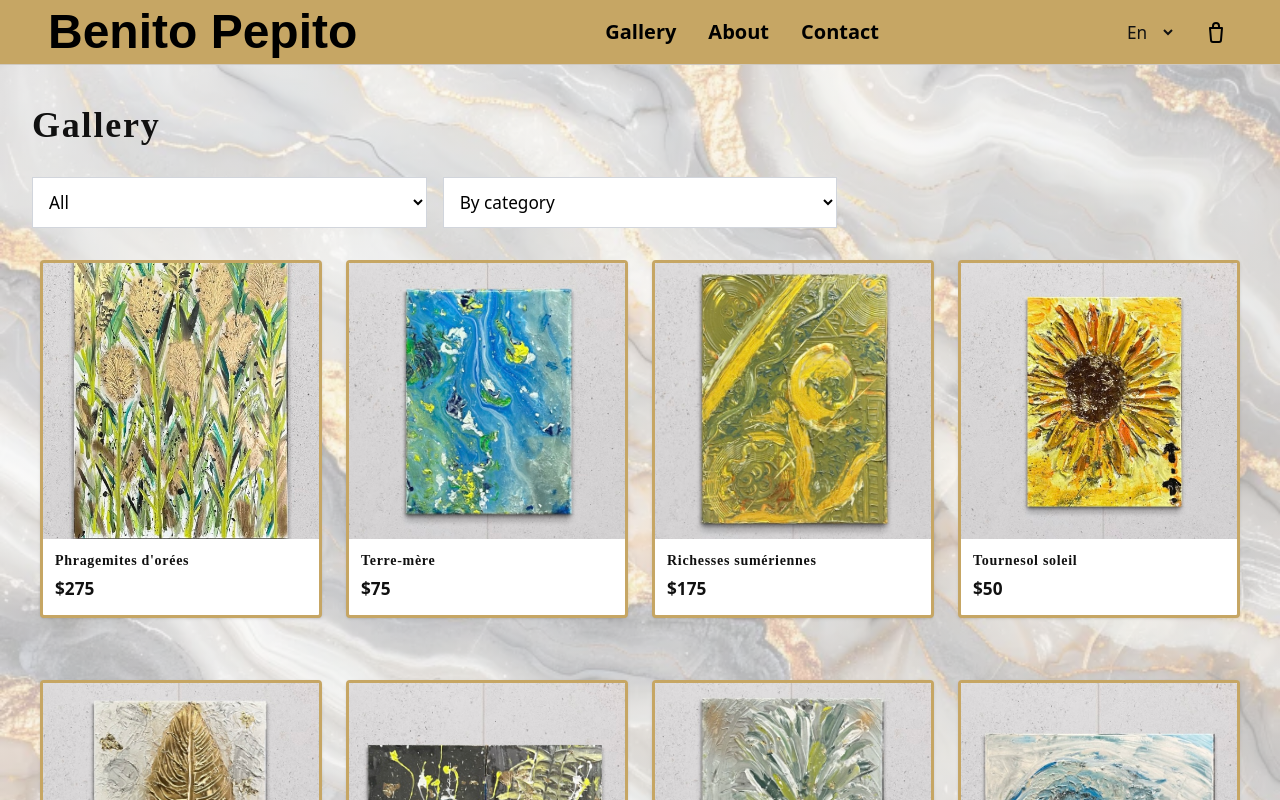
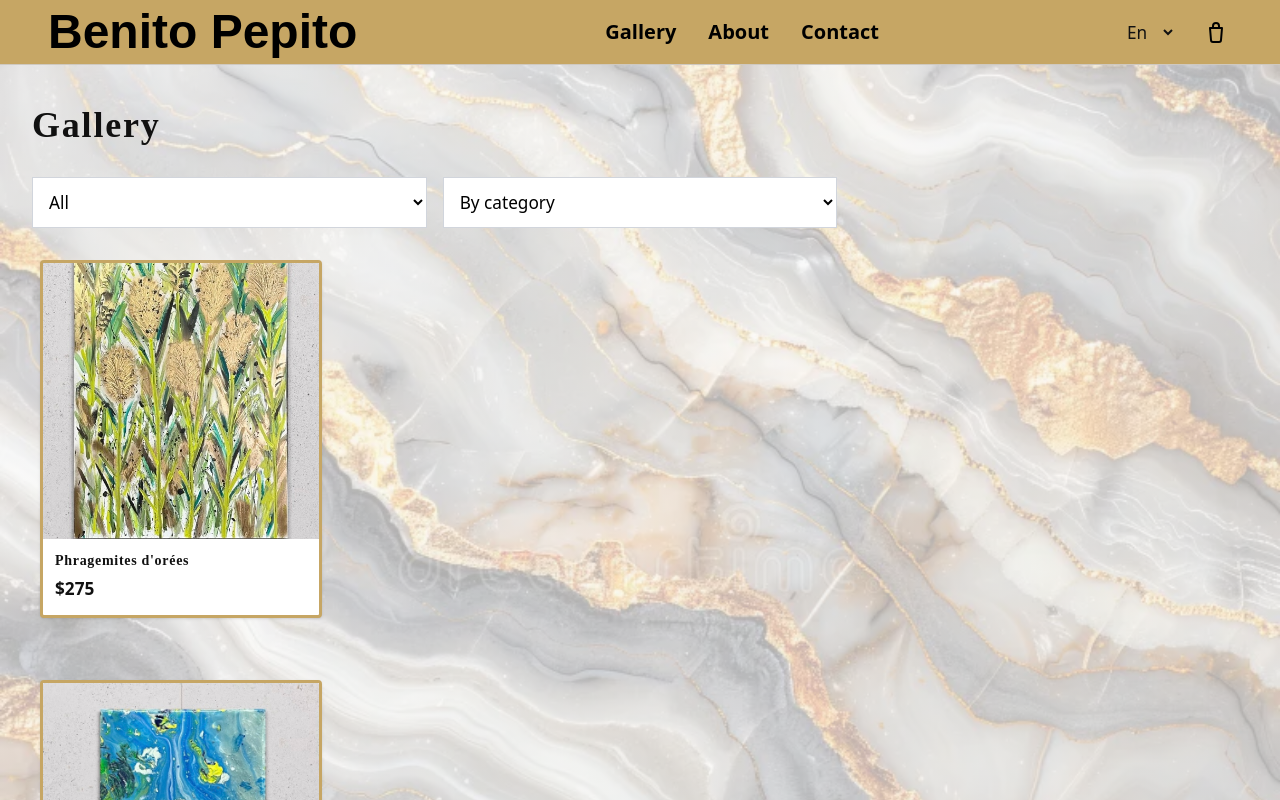
Before and after one commit to proteauj/benito-pepito, a Next.js app in the folder my-app/: page /products in a window 1280 px wide. Shown: the top 800 px of the page. Built offline with nearby package versions, Linux system fonts and the light colour scheme; no server answers; the database is empty.

Commit message:
fix lag x

```diff
--- a/my-app/app/products/page.tsx
+++ b/my-app/app/products/page.tsx
@@ -7,6 +7,8 @@ import { Product } from '@/types';
 import ProductCard from './ProductCard';
 import ProductsLoading from '@/components/ProductsLoading';
 import { useVirtualizer } from '@tanstack/react-virtual';
+
+const PAGE_SIZE = 36; // nombre max de produits visibles pour le scroll
 
 export default function ProductsPage() {
   const { t } = useI18n();
@@ -28,7 +30,6 @@ export default function ProductsPage() {
 
         const result = (await res.json()) as Record<string, Product[]> | Product[];
         const allProducts: Product[] = Array.isArray(result) ? result : Object.values(result).flat();
-
         setData(allProducts);
       } catch (e: any) {
         setError(e.message || 'Error loading products');
@@ -39,9 +40,10 @@ export default function ProductsPage() {
     fetchData();
   }, []);
 
-  // 🔹 Tri des produits
+  // 🔹 Trier
   const sortedProducts = useMemo(() => {
-    return [...data].sort((a, b) => {
+    const arr = Array.isArray(data) ? data : [];
+    return [...arr].sort((a, b) => {
       switch (sortBy) {
         case 'lastUpdated':
           return new Date(b.lastUpdated).getTime() - new Date(a.lastUpdated).getTime();
@@ -55,61 +57,39 @@ export default function ProductsPage() {
     });
   }, [data, sortBy]);
 
-  // 🔹 Filtre par taille
+  // 🔹 Filtrer
   const filteredProducts = useMemo(() => {
     return sortedProducts.filter(p => sizeFilter === 'All' || p.size === sizeFilter);
   }, [sortedProducts, sizeFilter]);
 
-  // 🔹 Détection du nombre de colonnes pour responsive
-  const getColumns = () => {
-    if (typeof window === 'undefined') return 1;
-    if (window.innerWidth >= 1024) return 4;
-    if (window.innerWidth >= 768) return 3;
-    if (window.innerWidth >= 640) return 2;
-    return 1;
-  };
-  const columns = getColumns();
-  const rowCount = Math.ceil(filteredProducts.length / columns);
+  // 🔹 Préload des images visibles uniquement
+  useEffect(() => {
+    filteredProducts.slice(0, PAGE_SIZE).forEach(p => {
+      const img = new Image();
+      img.src = p.image;
+    });
+  }, [filteredProducts]);
 
-  // 🔹 Virtualisation par ligne
-  const rowVirtualizer = useVirtualizer({
-    count: rowCount,
+  // 🔹 Virtualisation par produit (max 36 visibles)
+  const virtualizer = useVirtualizer({
+    count: Math.min(filteredProducts.length, PAGE_SIZE),
     getScrollElement: () => parentRef.current,
-    estimateSize: () => 420, // hauteur approximative d'une ligne
-    overscan: 3,
+    estimateSize: () => 420, // hauteur approximative de chaque ProductCard
+    overscan: 12,
   });
 
-  // 🔹 Préload images visibles
-  useEffect(() => {
-    const visibleIndexes = rowVirtualizer.getVirtualItems().flatMap(v =>
-      Array.from({ length: columns }, (_, i) => v.index * columns + i)
-    );
-    visibleIndexes.forEach(idx => {
-      const p = filteredProducts[idx];
-      if (p) {
-        const img = new Image();
-        img.src = p.image;
-      }
-    });
-  }, [rowVirtualizer.getVirtualItems(), filteredProducts, columns]);
-
   if (loading) return <ProductsLoading />;
-
-  if (error) {
+  if (error)
     return (
       <div className="min-h-screen flex items-center justify-center">
         <div className="text-center">
           <p className="text-xl text-red-600">{error}</p>
-          <Link
-            href="/"
-            className="mt-4 inline-block bg-[var(--gold)] text-black px-6 py-3 font-semibold hover:bg-[var(--gold-dark)]"
-          >
+          <Link href="/" className="mt-4 inline-block bg-[var(--gold)] text-black px-6 py-3 font-semibold hover:bg-[var(--gold-dark)]">
             {t('actions.backToHome')}
           </Link>
         </div>
       </div>
     );
-  }
 
   return (
     <div className="min-h-screen stoneBg text-[var(--foreground)]">
@@ -144,27 +124,21 @@ export default function ProductsPage() {
 
         {/* 🔹 Grille virtualisée */}
         <div ref={parentRef} className="h-[80vh] overflow-auto">
-          <div style={{ height: rowVirtualizer.getTotalSize(), position: 'relative' }}>
-            {rowVirtualizer.getVirtualItems().map(row => {
-              const start = row.index * columns;
-              const end = start + columns;
-              const rowProducts = filteredProducts.slice(start, end);
-
+          <div style={{ height: virtualizer.getTotalSize(), position: 'relative' }}>
+            {virtualizer.getVirtualItems().map(virtualRow => {
+              const product = filteredProducts[virtualRow.index];
               return (
                 <div
-                  key={row.index}
+                  key={product.id}
                   style={{
                     position: 'absolute',
-                    top: 0,
+                    top: virtualRow.start,
                     left: 0,
                     width: '100%',
-                    transform: `translateY(${row.start}px)`,
                   }}
-                  className={`grid grid-cols-1 sm:grid-cols-2 md:grid-cols-3 lg:grid-cols-4 gap-6 px-2 mb-6`}
+                  className="grid grid-cols-1 sm:grid-cols-2 md:grid-cols-3 lg:grid-cols-4 gap-6 px-2 mb-6"
                 >
-                  {rowProducts.map((product, i) => (
-                    <ProductCard key={product.id} product={product} priority={i < columns} />
-                  ))}
+                  <ProductCard product={product} priority={virtualRow.index < PAGE_SIZE} />
                 </div>
               );
             })}
```
